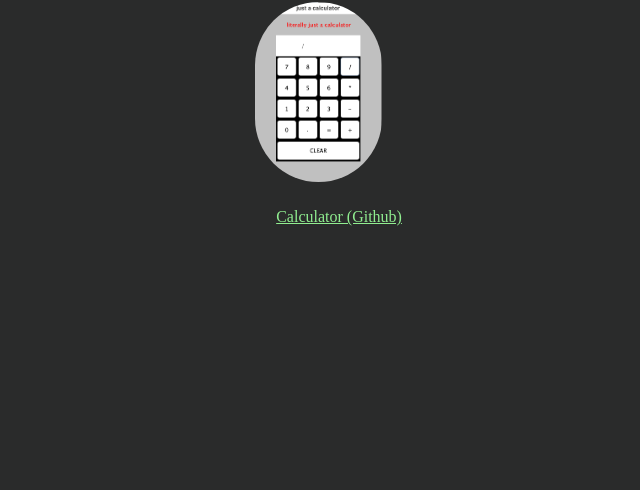
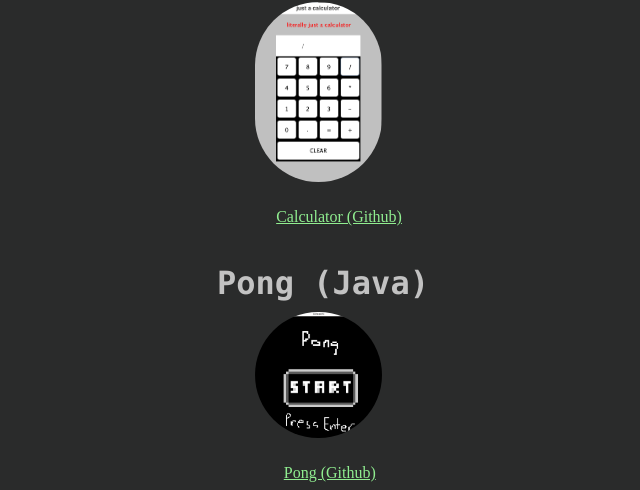
Before and after one commit to 1Jameslol/Personal-Website, a plain HTML site: page projects.html in a window 1280 px wide. Shown: the part 476-966 px from the top of the page, without its empty margins (312-952 px from the left). Before the commit the page ends 800 px from the top, so only its background shows below. Drawn offline with Linux system fonts and the light colour scheme.

Commit message:
added pong project

```diff
--- a/projects.html
+++ b/projects.html
@@ -20,15 +20,21 @@
     </div>
         <h1 id = "text2">JamesWeather (Java) </h1>
 
-        <img id = "hello" src="Images/wea.png" alt="bird">
+        <img id = "hello" src="Images/wea.png" alt="weatherProject">
 
         <a href="https://github.com/1Jameslol/JamesWeather">Weather (Github)</a>
 
         <h1 id ="text1">Calculator (Java)</h1>
 
-        <img id = "hello" src="Images/calc.png" alt="bird">
+        <img id = "hello" src="Images/calc.png" alt="calculatorProject">
 
         <a href="https://github.com/1Jameslol/A-basic-calculator">Calculator (Github)</a>
+
+        <h1 id ="text3">Pong (Java)</h1>
+
+        <img id = "hello" src="Images/pong.png" alt= "pongProject">
+
+        <a id = "linkPong" href="https://github.com/1Jameslol/Pong">Pong (Github)</a>
 
         <script src="index.js"></script>
 
--- a/projectsStyles.css
+++ b/projectsStyles.css
@@ -22,6 +22,19 @@
     margin-bottom: 1.2vh;
 }
 
+/* text3 */
+
+#text3 {
+    font-family: "Monaco";
+    color: rgb(194, 194, 194);
+    margin-right: 30.8%;
+    margin-top: 3%;
+    text-align: center;
+    margin-left: 30%;
+    margin-bottom: 1.2vh;
+}
+
+
 /* image */
 
 #hello {
@@ -32,13 +45,22 @@
     max-height: 100%;
 }
 
-/* link */
+
+
+/* standardlink */
 
 a {
     margin-left: 45.9%;
     color: lightgreen;
 }
 
+/* pongLink */
+
+#linkPong {
+    margin-left: 46.5%;
+    color: lightgreen;
+}
+
 #projects {
     background-color: #474747;
 }
```
Also changed, not shown: Images/pong.png (added), 2 other files.
